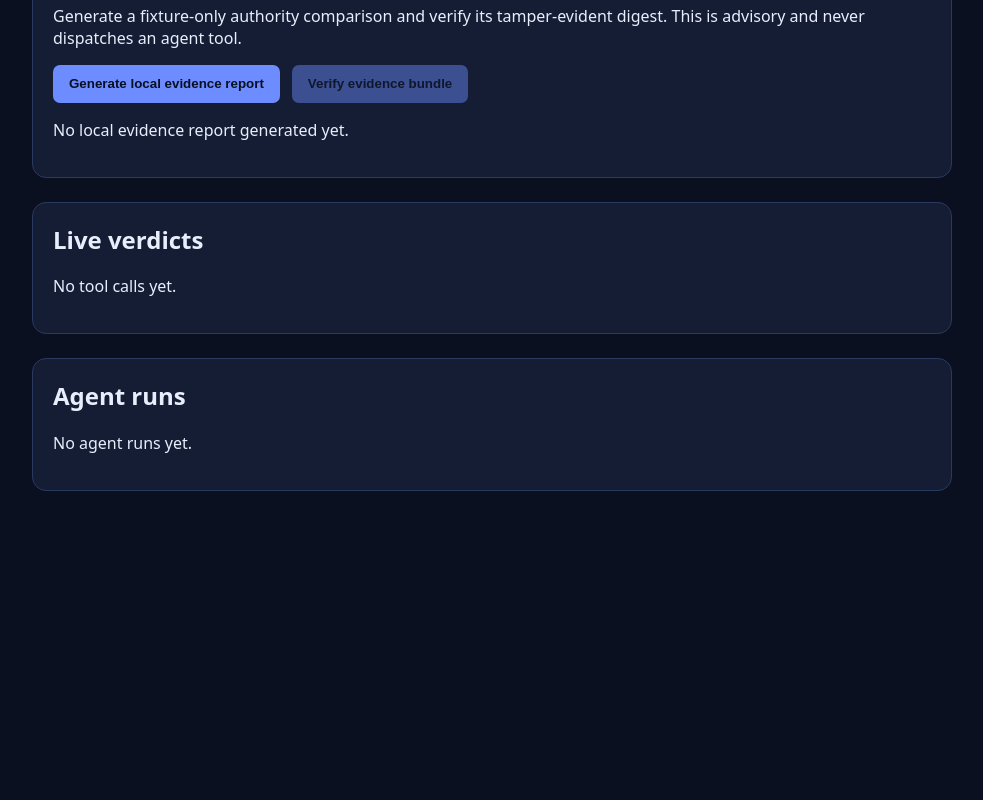
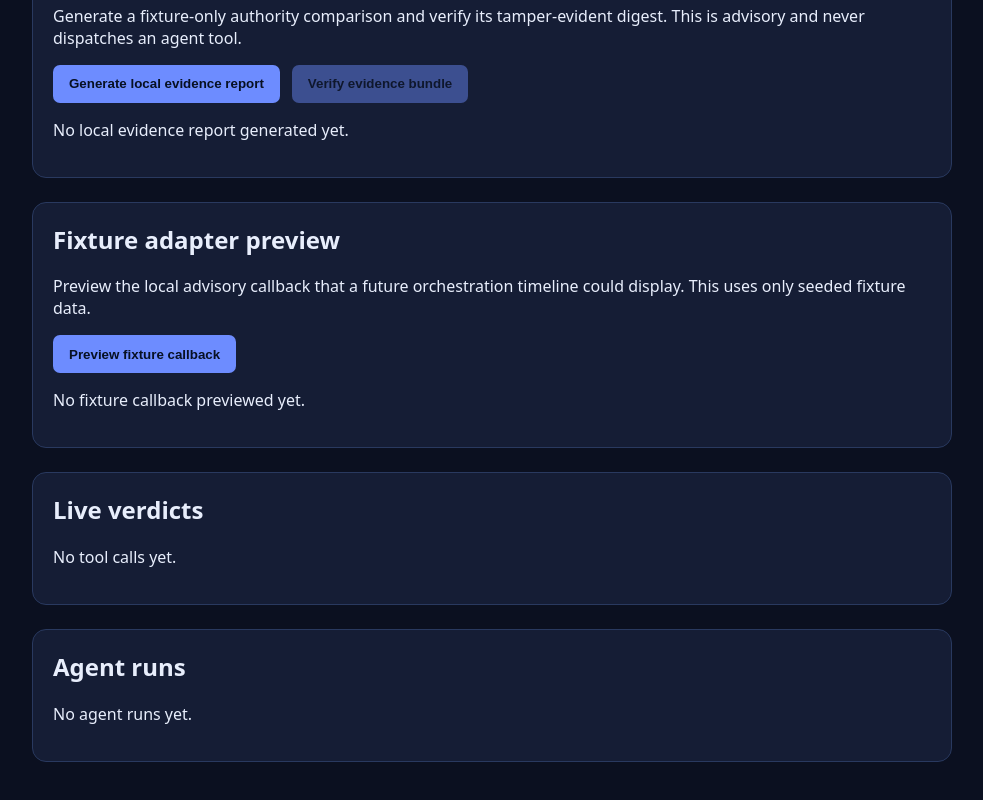
Before and after one commit to Myan17/OpenAI-Hack, a Next.js app in the folder web/: page / in a window 1280 px wide. Shown: the part 1362-2162 px from the top of the page, without its empty margins (148-1131 px from the left). Before the commit the page ends 1901 px from the top, so only its background shows below. Built offline with nearby package versions, Linux system fonts and the light colour scheme; no server answers.

Commit message:
feat(dashboard): preview fixture adapter callback

```diff
--- a/web/app/page.tsx
+++ b/web/app/page.tsx
@@ -40,6 +40,7 @@ type ReleaseEvidence = {
   delta: AuthorityDelta; replays: Array<{ case_id: number; passed: boolean }>;
   verdict: "pass" | "fail" | "inconclusive"; digest: string;
 };
+type FixtureAdapterResult = { evidence: ReleaseEvidence; callback: { verdict: string; action: string; reason_codes: string[]; evidence_digest: string } };
 
 const API = process.env.NEXT_PUBLIC_API_URL ?? "http://127.0.0.1:8000";
 
@@ -59,6 +60,7 @@ export default function Page() {
   const [assuranceCandidates, setAssuranceCandidates] = useState<AssuranceCandidate[]>([]);
   const [evidence, setEvidence] = useState<ReleaseEvidence | null>(null);
   const [evidenceVerified, setEvidenceVerified] = useState<boolean | null>(null);
+  const [fixtureAdapter, setFixtureAdapter] = useState<FixtureAdapterResult | null>(null);
   const [runs, setRuns] = useState<Run[]>([]);
   const [status, setStatus] = useState("Draft a least-privilege policy to begin.");
   const [busy, setBusy] = useState(false);
@@ -317,6 +319,23 @@ export default function Page() {
     } finally { setBusy(false); }
   }
 
+  async function previewFixtureCallback() {
+    setBusy(true);
+    try {
+      const result = await requestJson<FixtureAdapterResult>("/assurance/multica/fixture-evaluate", {
+        method: "POST", headers: { "Content-Type": "application/json" },
+        body: JSON.stringify({
+          envelope: { correlation_id: "dashboard-fixture", source_system: "multica-fixture", task_id: "local-task", run_id: "local-run", change_class: "skill_admission", components: { skill: "c".repeat(64) }, authority: {} },
+          baseline: { release_id: "dashboard-baseline", source: "dashboard:fixture", components: { skill: "b".repeat(64) }, authority: {} },
+          replays: [{ case_id: 1, passed: true }],
+        }),
+      });
+      setFixtureAdapter(result);
+      setStatus("Fixture adapter preview completed locally. No external task or agent was contacted.");
+    } catch (error) { setStatus(error instanceof Error ? error.message : "Could not preview the fixture callback."); }
+    finally { setBusy(false); }
+  }
+
   async function resolveEscalation(eventId: number, resolution: "approved" | "rejected") {
     setBusy(true);
     try {
@@ -382,6 +401,13 @@ export default function Page() {
         {evidenceVerified !== null && <small>{evidenceVerified ? "VERIFIED locally" : "VERIFICATION FAILED"}</small>}
       </article>}
     </section>
+    <section className="panel"><h2>Fixture adapter preview</h2>
+      <p>Preview the local advisory callback that a future orchestration timeline could display. This uses only seeded fixture data.</p>
+      <button onClick={previewFixtureCallback} disabled={busy}>Preview fixture callback</button>
+      {!fixtureAdapter ? <p>No fixture callback previewed yet.</p> : <article className={fixtureAdapter.callback.verdict === "pass" ? "allow" : fixtureAdapter.callback.verdict === "fail" ? "halt" : "escalate"}>
+        <b>{fixtureAdapter.callback.action.toUpperCase()}</b> · {fixtureAdapter.callback.verdict.toUpperCase()}<small>Reasons: {fixtureAdapter.callback.reason_codes.join(", ")} · evidence: <code>{fixtureAdapter.callback.evidence_digest}</code></small>
+      </article>}
+    </section>
     <section className="panel"><h2>Live verdicts</h2>
       {events.length === 0 ? <p>No tool calls yet.</p> : events.map((event) => <article key={event.id} className={event.decision}>
         <b>{event.decision.toUpperCase()}</b> · {event.tool} — {event.reason} <small>{event.matched_rule}</small>
```
Also changed, not shown: 1 other file (tests, documents, lock files or other folders).
